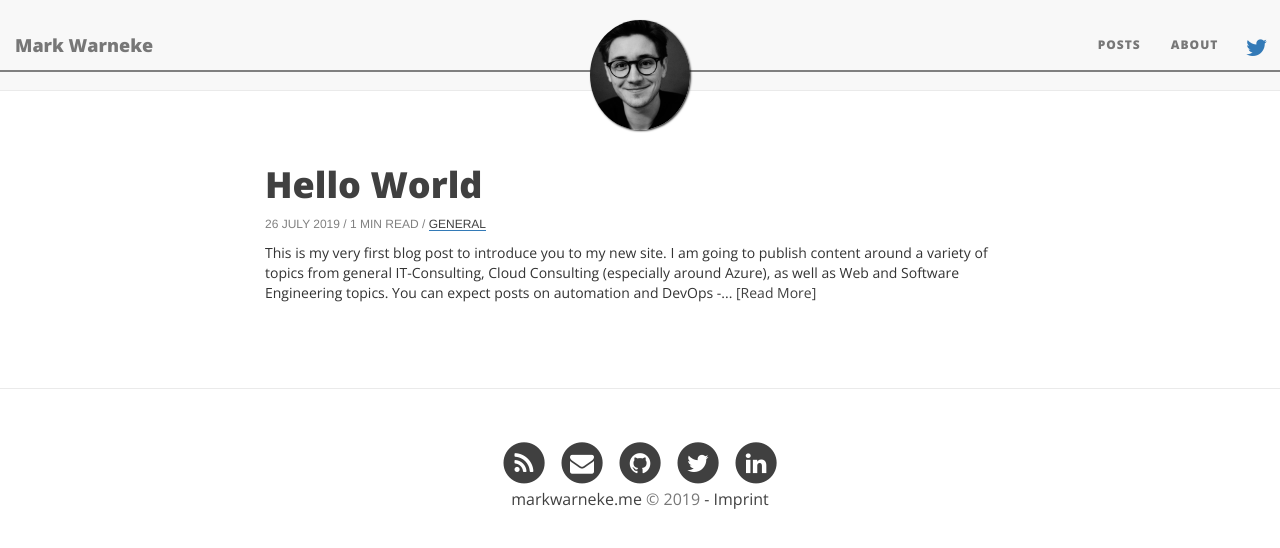
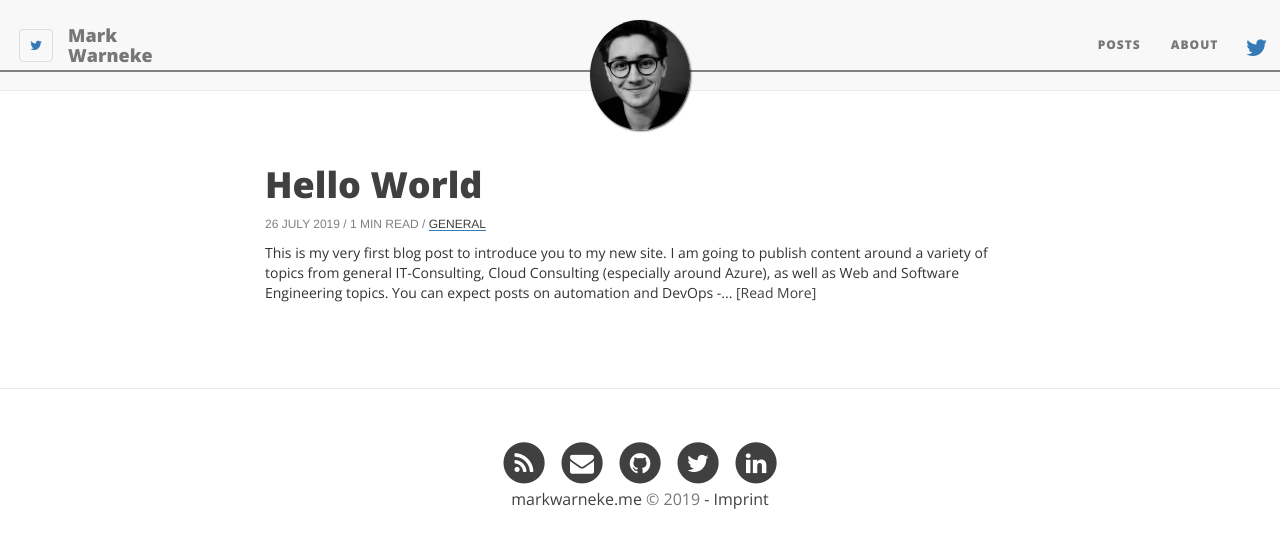
Before and after one commit to MarkWarneke/markwarneke.github.io, a Jekyll site: the page built from index.html, in a window 1280 px wide. Shown: the top 548 px of the page. Built offline with Jekyll 4.4.1, drawn with Linux system fonts in a browser that asks for light colours; nearby versions of some CDN libraries; the list of posts is cut into pages by our own code.

Commit message:
try share floating

```diff
--- a/_includes/nav.html
+++ b/_includes/nav.html
@@ -1,6 +1,7 @@
 <nav class="navbar navbar-default navbar-fixed-top navbar-custom">
   <div class="container-fluid">
     <div class="navbar-header">
+      <div class="floating-header-share">
         <button
           type="button"
           class="navbar-toggle"
@@ -31,6 +32,7 @@
           site.title
         }}</a>
         {%- endif -%}
+      </div>
     </div>
 
     <div class="collapse navbar-collapse" id="main-navbar">
```
Lines whose indentation alone changed are shown as unchanged.
